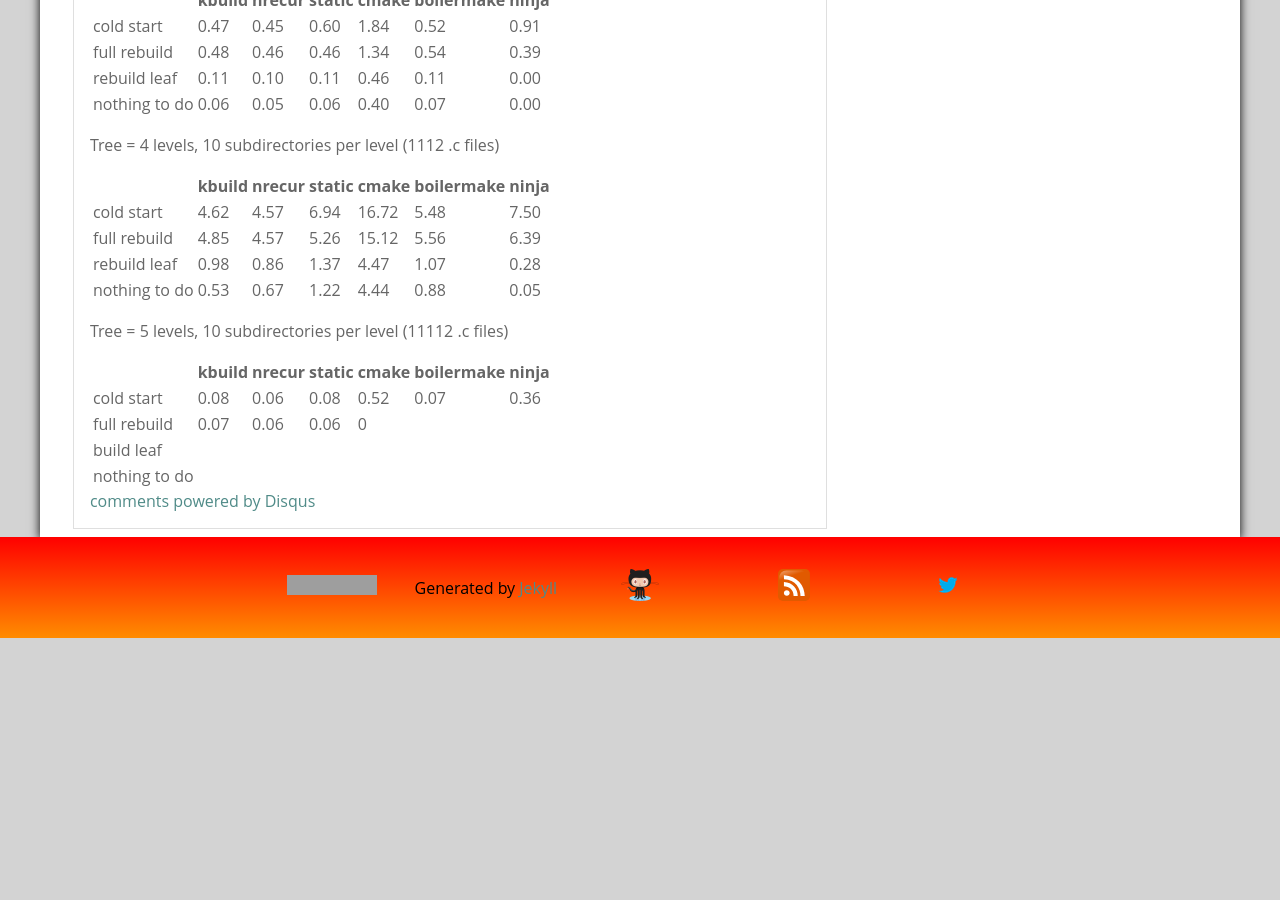
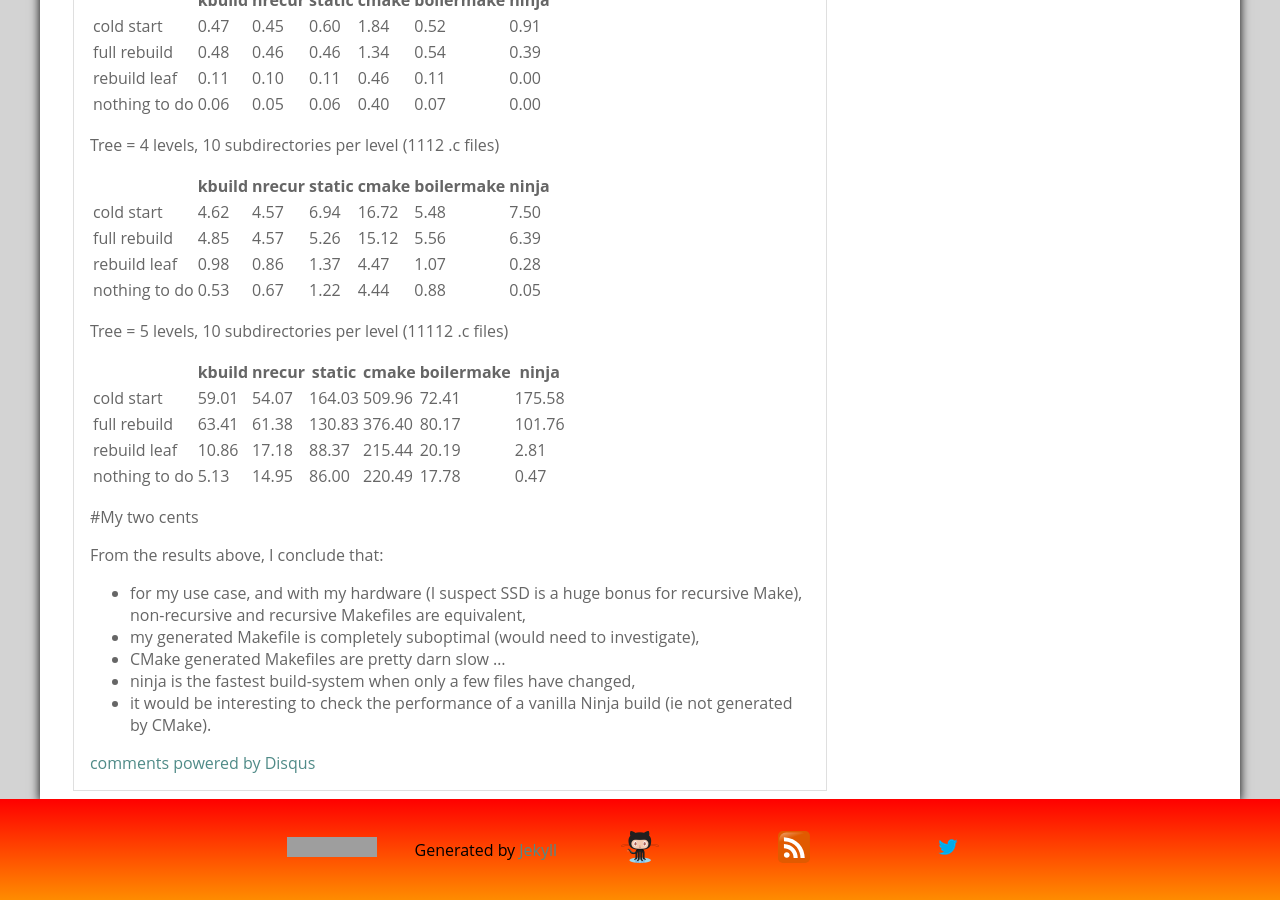
Before and after one commit to mgcrea/benchmark-kaizoumark, a Jekyll site: the page built from _posts/2016-09-01-build-benchmark-large-c-project.md, in a window 1280 px wide and 900 px high, scrolled down 7202 px. Built offline with Jekyll 4.4.1, drawn with Linux system fonts in a browser that asks for light colours; comment, search, counter and statistics services are not loaded; before the commit the page ends 7840 px from its top, so only the background shows below that; grey boxes are pictures that could not be loaded.

Commit message:
Added more results

```diff
--- a/_posts/2016-09-01-build-benchmark-large-c-project.md
+++ b/_posts/2016-09-01-build-benchmark-large-c-project.md
@@ -21,6 +21,8 @@ I recently had to develop a build-system to create firmwares for embedded target
 The requirements were to use build recipes that could be customized for each directory and file in the source tree, similar to what the Linux Kernel does with [kbuild](https://www.kernel.org/doc/Documentation/kbuild/makefiles.txt).
 
 I designed a custom recursive Make solution inspired by [kbuild](https://www.kernel.org/doc/Documentation/kbuild/makefiles.txt).
+
+<!--more-->
 
 >Note: for those interested, this is the build system used in the [Intel Curie SDK for wearables](https://github.com/CurieBSP/main).
 
@@ -396,9 +398,19 @@ Tree = 4 levels, 10 subdirectories per level (1112 .c files)
 
 Tree = 5 levels, 10 subdirectories per level (11112 .c files)
 
-|               | kbuild | nrecur | static | cmake | boilermake | ninja |
-|---------------|--------|--------|--------|-------|------------|-------|
-| cold start    | 0.08   | 0.06   | 0.08   | 0.52  | 0.07       | 0.36  |
-| full rebuild  | 0.07   | 0.06   | 0.06   | 0     |            |       |
-| build leaf    |        |        |        |       |            |       |
-| nothing to do |        |        |        |       |            |       |
+|               | kbuild | nrecur | static | cmake  | boilermake | ninja  |
+|---------------|--------|--------|--------|--------|------------|--------|
+| cold start    | 59.01  | 54.07  | 164.03 | 509.96 | 72.41      | 175.58 |
+| full rebuild  | 63.41  | 61.38  | 130.83 | 376.40 | 80.17      | 101.76 |
+| rebuild leaf  | 10.86  | 17.18  |  88.37 | 215.44 | 20.19      |   2.81 |
+| nothing to do |  5.13  | 14.95  |  86.00 | 220.49 | 17.78      |   0.47 |
+
+#My two cents
+
+From the results above, I conclude that:
+
+- for my use case, and with my hardware (I suspect SSD is a huge bonus for recursive Make), non-recursive and recursive Makefiles are equivalent,
+- my generated Makefile is completely suboptimal (would need to investigate),
+- CMake generated Makefiles are pretty darn slow ...
+- ninja is the fastest build-system when only a few files have changed,
+- it would be interesting to check the performance of a vanilla Ninja build (ie not generated by CMake).
```
